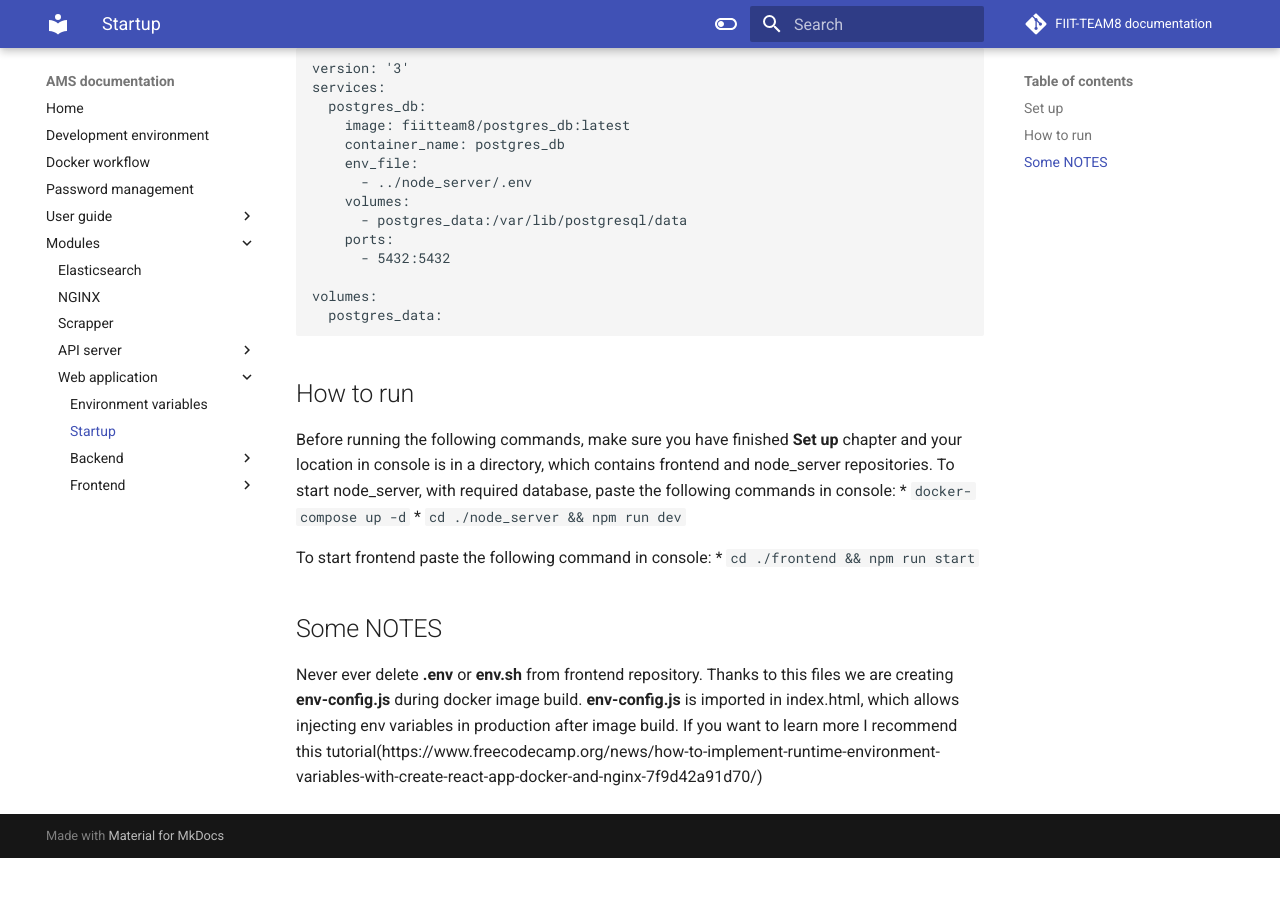
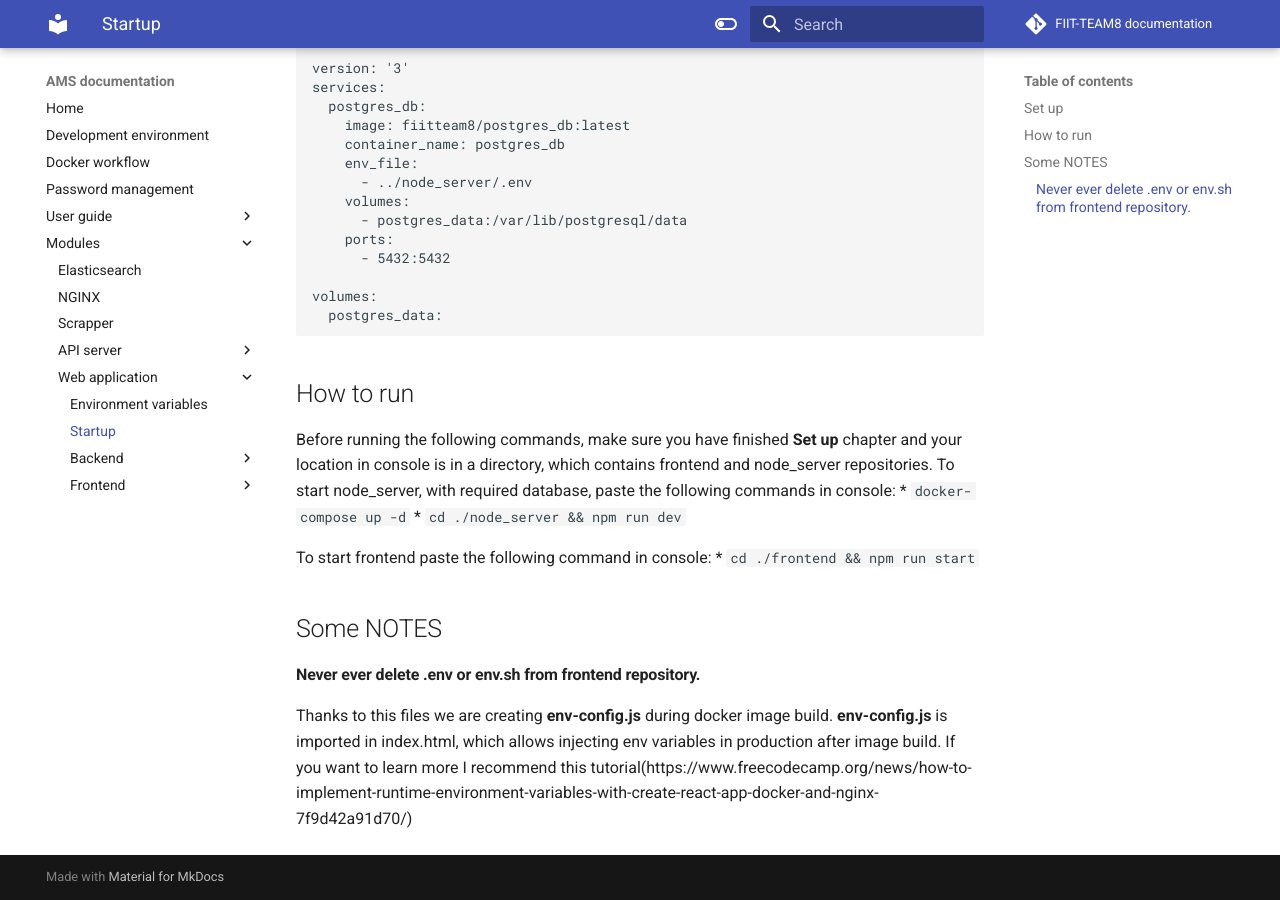
Before and after one commit to FIIT-TEAM8/team_documentation, an MkDocs documentation site: the page built from docs/modules/Web application/startup.md, in a window 1280 px wide and 900 px high, scrolled down 619 px. Built offline with MkDocs 1.6.1 and Material for MkDocs 9.7.7, drawn with Linux system fonts in a browser that asks for light colours; comment, search, counter and statistics services are not loaded; before the commit the page ends 1477 px from its top, so only the background shows below that.

Commit message:
Update startup.md

```diff
--- a/docs/modules/Web application/startup.md
+++ b/docs/modules/Web application/startup.md
@@ -42,5 +42,5 @@ To start frontend paste the following command in console:
 * `cd ./frontend && npm run start`
 
 ## Some NOTES
-Never ever delete **.env** or **env.sh** from frontend repository. Thanks to this files we are creating **env-config.js** during docker image build.
-**env-config.js** is imported in index.html, which allows injecting env variables in production after image build. If you want to learn more I recommend this tutorial(https://www.freecodecamp.org/news/how-to-implement-runtime-environment-variables-with-create-react-app-docker-and-nginx-7f9d42a91d70/)
+#### Never ever delete **.env** or **env.sh** from frontend repository.
+Thanks to this files we are creating **env-config.js** during docker image build. **env-config.js** is imported in index.html, which allows injecting env variables in production after image build. If you want to learn more I recommend this tutorial(https://www.freecodecamp.org/news/how-to-implement-runtime-environment-variables-with-create-react-app-docker-and-nginx-7f9d42a91d70/)
```
